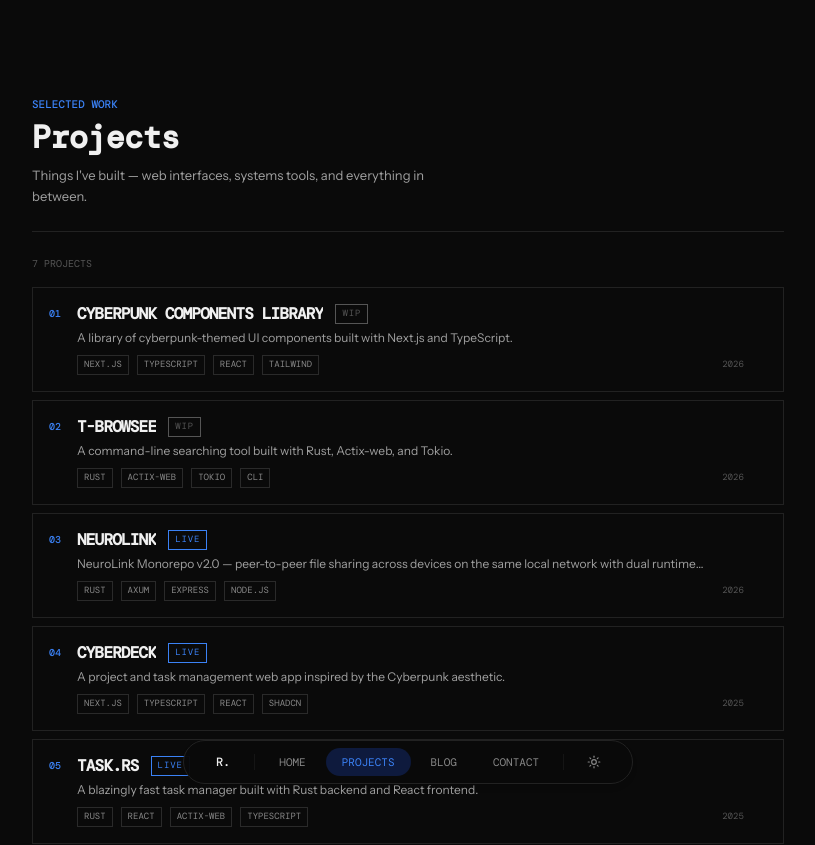
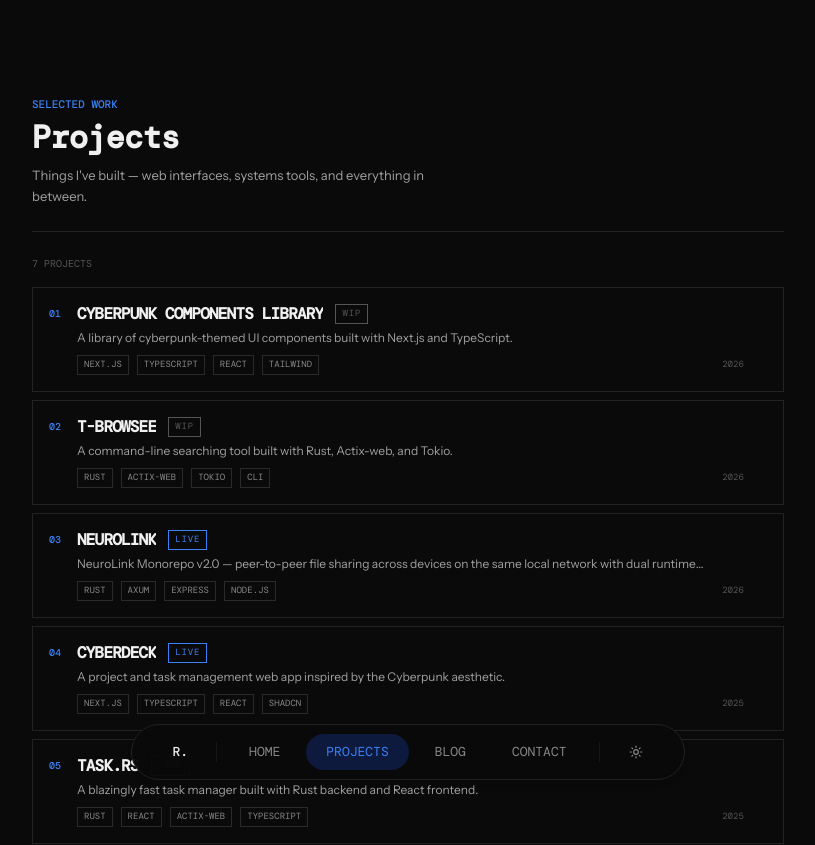
Before and after one commit to Rohit-48/portfolio-v1, a Next.js app: page /projects in a window 1280 px wide. Shown: the top 845 px of the page, without its empty margins (232-1047 px from the left). Built offline with nearby package versions, Linux system fonts and the light colour scheme; a web font is replaced by a local one.

Commit message:
fix some stuff

```diff
--- a/components/Hero.tsx
+++ b/components/Hero.tsx
@@ -110,7 +110,7 @@
             {...fade(0.22)}
             className="mt-4 lg:mt-0 shrink-0"
           >
-            <div className="w-64 sm:w-72 lg:w-[280px] lg:h-[360px] border-2 border-white/20 bg-surface overflow-hidden relative group shadow-xl shadow-black/20 hover:border-white/35 transition-[border-color] duration-300">
+            <div className="w-64 sm:w-72 lg:w-[280px] lg:h-[360px] border-2 border-border dark:border-white bg-surface overflow-hidden relative group shadow-xl shadow-black/20 hover:border-border2 dark:hover:border-white/80 transition-[border-color] duration-300">
               <div className="absolute inset-0">
                 <Image
                   src="/avatar.png"
--- a/components/Nav.tsx
+++ b/components/Nav.tsx
@@ -36,7 +36,7 @@
         aria-label="Main navigation"
         data-floating-nav
         className={cn(
-          "pointer-events-auto mb-2 md:mb-4 h-12 md:h-11 px-3 md:px-4 flex items-center justify-between md:justify-start gap-1.5 md:gap-2 border transition-all duration-300 w-full md:w-auto",
+          "pointer-events-auto mb-2 md:mb-5 h-12 md:h-14 px-3 md:px-6 flex items-center justify-between md:justify-start gap-1.5 md:gap-3 border transition-all duration-300 w-full md:w-auto",
           "!rounded-full",
           scrolled
             ? "bg-bg/95 backdrop-blur-xl border-border shadow-lg shadow-black/10"
@@ -46,22 +46,22 @@
         {/* Logo */}
         <Link
           href="/"
-          className="font-mono text-[12px] md:text-[12px] text-primary tracking-nav font-medium px-1.5 md:px-4 shrink-0"
+          className="font-mono text-[12px] md:text-[13px] text-primary tracking-nav font-medium px-1.5 md:px-4 shrink-0"
         >
           R.
         </Link>
 
-        <div className="w-px h-4 bg-border/50 shrink-0" />
+        <div className="w-px h-5 bg-border/50 shrink-0" />
 
         {/* Nav links — always visible */}
-        <div className="flex items-center flex-1 md:flex-none justify-around md:justify-start gap-0 md:gap-1">
+        <div className="flex items-center flex-1 md:flex-none justify-around md:justify-start gap-0 md:gap-1.5">
           {navLinks.map((link) =>
             link.scroll ? (
               <a
                 key={link.href}
                 href={link.href}
                 onClick={(e) => handleScrollClick(e, link.href)}
-                className="font-mono text-[12px] md:text-[11px] tracking-nav uppercase text-ghost hover:text-primary hover:bg-surface-hover px-2.5 md:px-4 py-1.5 !rounded-full transition-all duration-150"
+                className="font-mono text-[12px] md:text-[13px] tracking-nav uppercase text-ghost hover:text-primary hover:bg-surface-hover px-2.5 md:px-5 py-1.5 md:py-2 !rounded-full transition-all duration-150"
               >
                 {link.label}
               </a>
@@ -69,7 +69,7 @@
               <Link
                 key={link.href}
                 href={link.href}
-                className="font-mono text-[12px] md:text-[11px] tracking-nav uppercase text-ghost hover:text-primary hover:bg-surface-hover px-2.5 md:px-4 py-1.5 !rounded-full transition-all duration-150"
+                className="font-mono text-[12px] md:text-[13px] tracking-nav uppercase text-ghost hover:text-primary hover:bg-surface-hover px-2.5 md:px-5 py-1.5 md:py-2 !rounded-full transition-all duration-150"
               >
                 {link.label}
               </Link>
@@ -77,10 +77,10 @@
           )}
         </div>
 
-        <div className="w-px h-4 bg-border/50 shrink-0" />
+        <div className="w-px h-5 bg-border/50 shrink-0" />
 
         {/* Theme toggle */}
-        <div className="px-1 md:px-1.5 shrink-0">
+        <div className="px-1 md:px-2 shrink-0">
           <AnimatedThemeToggler />
         </div>
       </motion.nav>
--- a/components/layout/Navbar.tsx
+++ b/components/layout/Navbar.tsx
@@ -39,7 +39,7 @@
         aria-label="Main navigation"
         data-floating-nav
         className={cn(
-          "pointer-events-auto mb-2 md:mb-4 h-12 md:h-11 px-3 md:px-4 flex items-center justify-between md:justify-start gap-1.5 md:gap-2 border transition-all duration-300 w-full md:w-auto",
+          "pointer-events-auto mb-2 md:mb-5 h-12 md:h-14 px-3 md:px-6 flex items-center justify-between md:justify-start gap-1.5 md:gap-3 border transition-all duration-300 w-full md:w-auto",
           "!rounded-full",
           scrolled
             ? "bg-bg/95 backdrop-blur-xl border-border shadow-lg shadow-black/10"
@@ -49,21 +49,21 @@
         {/* Logo */}
         <Link
           href="/"
-          className="font-mono text-[12px] md:text-[12px] text-primary tracking-nav font-medium px-1.5 md:px-4 shrink-0"
+          className="font-mono text-[12px] md:text-[13px] text-primary tracking-nav font-medium px-1.5 md:px-4 shrink-0"
         >
           R.
         </Link>
 
-        <div className="w-px h-4 bg-border/50 shrink-0" />
+        <div className="w-px h-5 bg-border/50 shrink-0" />
 
         {/* Nav links — always visible */}
-        <div className="flex items-center flex-1 md:flex-none justify-around md:justify-start gap-0 md:gap-1">
+        <div className="flex items-center flex-1 md:flex-none justify-around md:justify-start gap-0 md:gap-1.5">
           {navLinks.map((link) => (
             <Link
               key={link.href}
               href={link.href}
               className={cn(
-                "font-mono text-[12px] md:text-[11px] tracking-nav uppercase px-2.5 md:px-4 py-1.5 !rounded-full transition-all duration-150",
+                "font-mono text-[12px] md:text-[13px] tracking-nav uppercase px-2.5 md:px-5 py-1.5 md:py-2 !rounded-full transition-all duration-150",
                 isActive(link.href)
                   ? "text-accent bg-accent-muted"
                   : "text-ghost hover:text-primary hover:bg-surface-hover"
@@ -74,10 +74,10 @@
           ))}
         </div>
 
-        <div className="w-px h-4 bg-border/50 shrink-0" />
+        <div className="w-px h-5 bg-border/50 shrink-0" />
 
         {/* Theme toggle */}
-        <div className="px-1 md:px-1.5 shrink-0">
+        <div className="px-1 md:px-2 shrink-0">
           <AnimatedThemeToggler />
         </div>
       </motion.nav>
```
